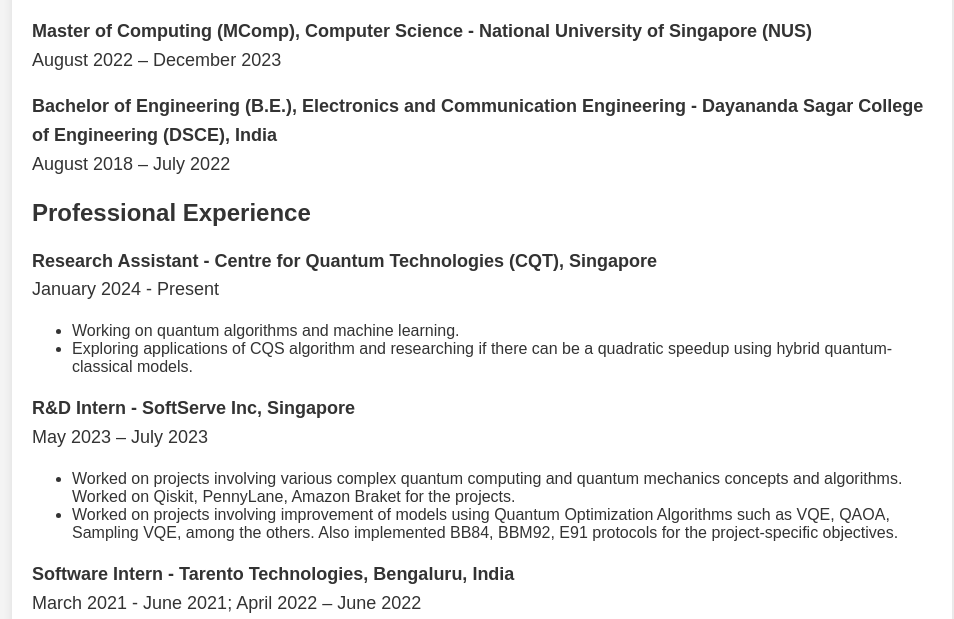
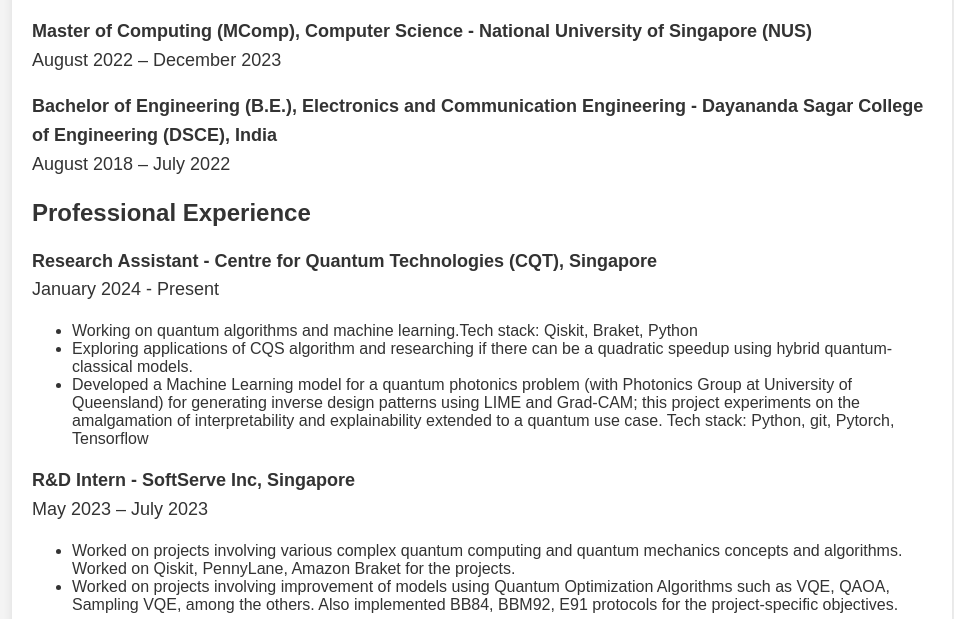
Before and after one commit to NayantharaPrathap/nayantharaprathap.github.io, a plain HTML site: page cv.html in a window 1280 px wide. Shown: the part 181-800 px from the top of the page, without its empty margins (158-1112 px from the left). Drawn offline with Linux system fonts and the light colour scheme.

Commit message:
Update cv.html

```diff
--- a/cv.html
+++ b/cv.html
@@ -58,8 +58,9 @@
         <h2>Professional Experience</h2>
         <p><strong>Research Assistant - Centre for Quantum Technologies (CQT), Singapore</strong><br>January 2024 - Present</p>
         <ul>
-            <li>Working on quantum algorithms and machine learning.</li>
+            <li>Working on quantum algorithms and machine learning.Tech stack: Qiskit, Braket, Python</li>
             <li>Exploring applications of CQS algorithm and researching if there can be a quadratic speedup using hybrid quantum-classical models.</li>
+            <li>Developed a Machine Learning model for a quantum photonics problem (with Photonics Group at University of Queensland) for generating inverse design patterns using LIME and Grad-CAM; this project experiments on the amalgamation of interpretability and explainability extended to a quantum use case. Tech stack: Python, git, Pytorch, Tensorflow
         </ul>
 
         <p><strong>R&D Intern - SoftServe Inc, Singapore</strong><br>May 2023 – July 2023</p>
```
